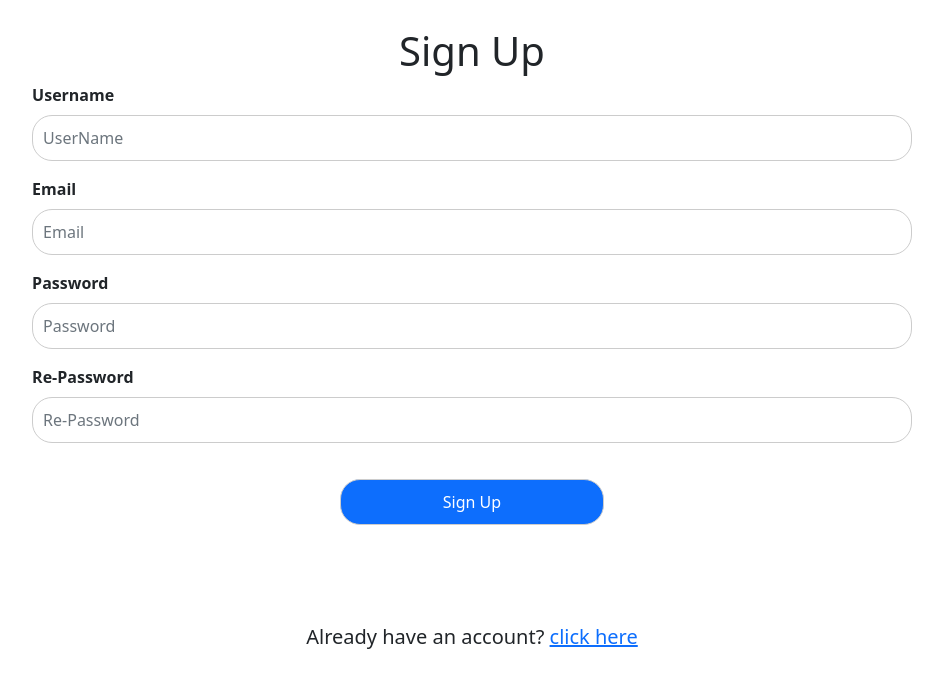
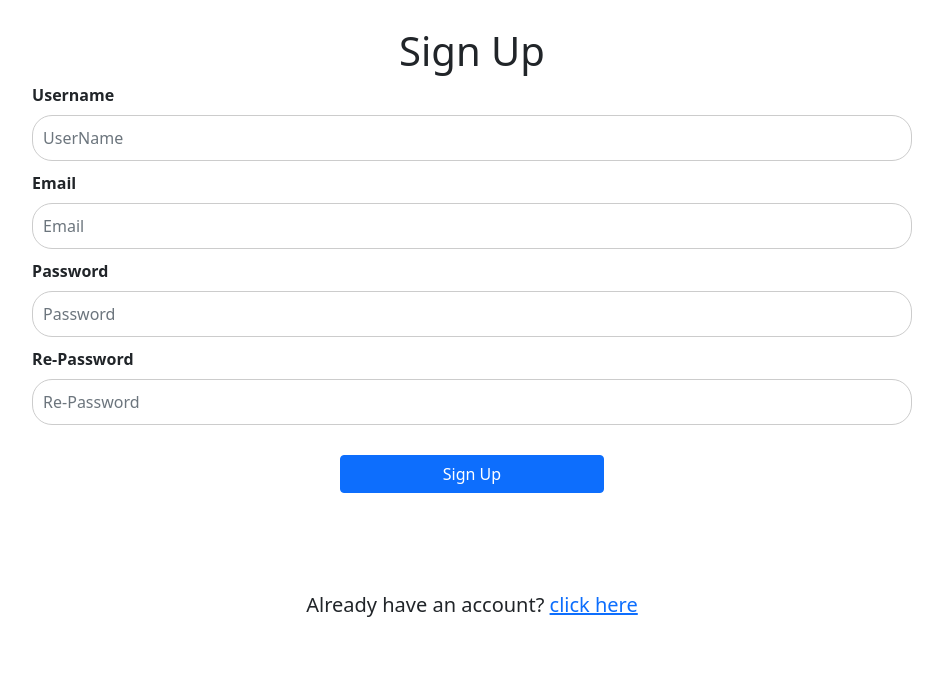
Before and after one commit to Daniel-olaO/student-app, a React (Create React App) app: page /signUp in a window 1280 px wide. Shown: the top 688 px of the page, without its empty margins (168-1111 px from the left). Built offline with nearby package versions, Linux system fonts and the light colour scheme.

Commit message:
Addressed PR comments

```diff
--- a/src/App.css
+++ b/src/App.css
@@ -45,17 +45,17 @@
   height: 100%;
   margin-top: 1%;
 }
-.mb-3 input{
+.login-input input{
   width: 100%;
   border-radius: 20px;
   border: 1px solid #ccc;
   padding: 10px;
   margin-bottom: 10px;
 }
-.mb-3 input[text=text]{
+.login-input input[text=text]{
   border: 1px solid skyblue;
 }
-.container button{
+.btn{
   width: 30%;
   border-radius: 20px;
   border: 1px solid #ccc;
@@ -64,7 +64,7 @@
   margin-bottom: 10px;
 }
 /* move form label to the left */
-.mb-3 label{
+.login-input label{
   display: block;
   float: left;
   font-weight: bold;
--- a/src/components/Courses.jsx
+++ b/src/components/Courses.jsx
@@ -51,7 +51,6 @@ const Courses = () => {
   }, []);
   const handleClick = async (code) => {
     const response = await deleteCourse(code);
-    console.log(response);
     if (response) {
       alert('deleted');
     } else {
--- a/src/components/LogIn.jsx
+++ b/src/components/LogIn.jsx
@@ -48,7 +48,7 @@ const LogIn = ({setIsLoggedIn}) => {
       <Row>
         <h1>Log In</h1>
         <Form onSubmit={handleSubmit}>
-          <Form.Group className="mb-3">
+          <Form.Group className="login-input">
             <Form.Label>Username:</Form.Label>
             <Form.Control type="text"
               name="username"
@@ -58,14 +58,16 @@ const LogIn = ({setIsLoggedIn}) => {
                 setUsername(e.target.value);
               }} />
           </Form.Group>
-          <Form.Group className="mb-3">
+          <Form.Group className="login-input">
             <Form.Label>Password:</Form.Label>
             <Form.Control type="password"
               name="password"
               placeholder='Password'
               value={password} onChange={(e)=>setPassword(e.target.value)}/>
           </Form.Group>
-          <Button variant="primary" type="submit">Login</Button>
+          <Button variant="primary"
+            className="btn"
+            type="submit">Login</Button>
         </Form>
         <h5>
           New to Student App?
--- a/src/components/SignUp.jsx
+++ b/src/components/SignUp.jsx
@@ -28,7 +28,6 @@ const SignUp = () => {
   const handleSubmit = async (e) => {
     e.preventDefault();
     const response = await signUp({username, email, password, rePassword});
-    console.log(response);
     if (response.username) {
       setMessage('Successfully signed up!');
       navigate('/');
@@ -48,7 +47,7 @@ const SignUp = () => {
       <Row>
         <h1>Sign Up</h1>
         <Form onSubmit={handleSubmit}>
-          <Form.Group className="mb-3">
+          <Form.Group className="login-input">
             <Form.Label>Username</Form.Label>
             <Form.Control type="text"
               name="username"
@@ -59,7 +58,7 @@ const SignUp = () => {
               }
               } />
           </Form.Group>
-          <Form.Group className="mb-3">
+          <Form.Group className="login-input">
             <Form.Label>Email</Form.Label>
             <Form.Control type="email"
               name="email"
@@ -70,7 +69,7 @@ const SignUp = () => {
               }
               } />
           </Form.Group>
-          <Form.Group className="mb-3">
+          <Form.Group className="login-input">
             <Form.Label>Password</Form.Label>
             <Form.Control type="password"
               name="password"
@@ -78,7 +77,7 @@ const SignUp = () => {
               value={password}
               onChange={(e)=>setPassword(e.target.value)}/>
           </Form.Group>
-          <Form.Group className="mb-3">
+          <Form.Group className="login-input">
             <Form.Label>Re-Password</Form.Label>
             <Form.Control type="password"
               name="rePassword"
@@ -86,7 +85,10 @@ const SignUp = () => {
               value={rePassword}
               onChange={(e)=>setRePassword(e.target.value)}/>
           </Form.Group>
-          <Button variant="primary" type="submit">Sign Up</Button>
+          <Button
+            variant="primary"
+            className="btn"
+            type="submit">Sign Up</Button>
         </Form>
         <h5>Already have an account? <Link to ='/'>click here</Link></h5>
       </Row>
--- a/src/components/Students.jsx
+++ b/src/components/Students.jsx
@@ -50,7 +50,6 @@ const Students = () => {
   }, []);
   const handleClick = async (id) => {
     const response = await deleteStudent(id);
-    console.log(response);
     if (response) {
       alert('deleted');
     } else {
@@ -65,7 +64,7 @@ const Students = () => {
         <Row>
           {
             students.map((student) =>(
-              <Link Key={student.studentId}
+              <Link key={student.studentId}
                 to={`url/${student.studentId}`}>
                 <Card>
                   <Card.Title>
```
Also changed, not shown: 1 other file (tests, documents, lock files or other folders).
